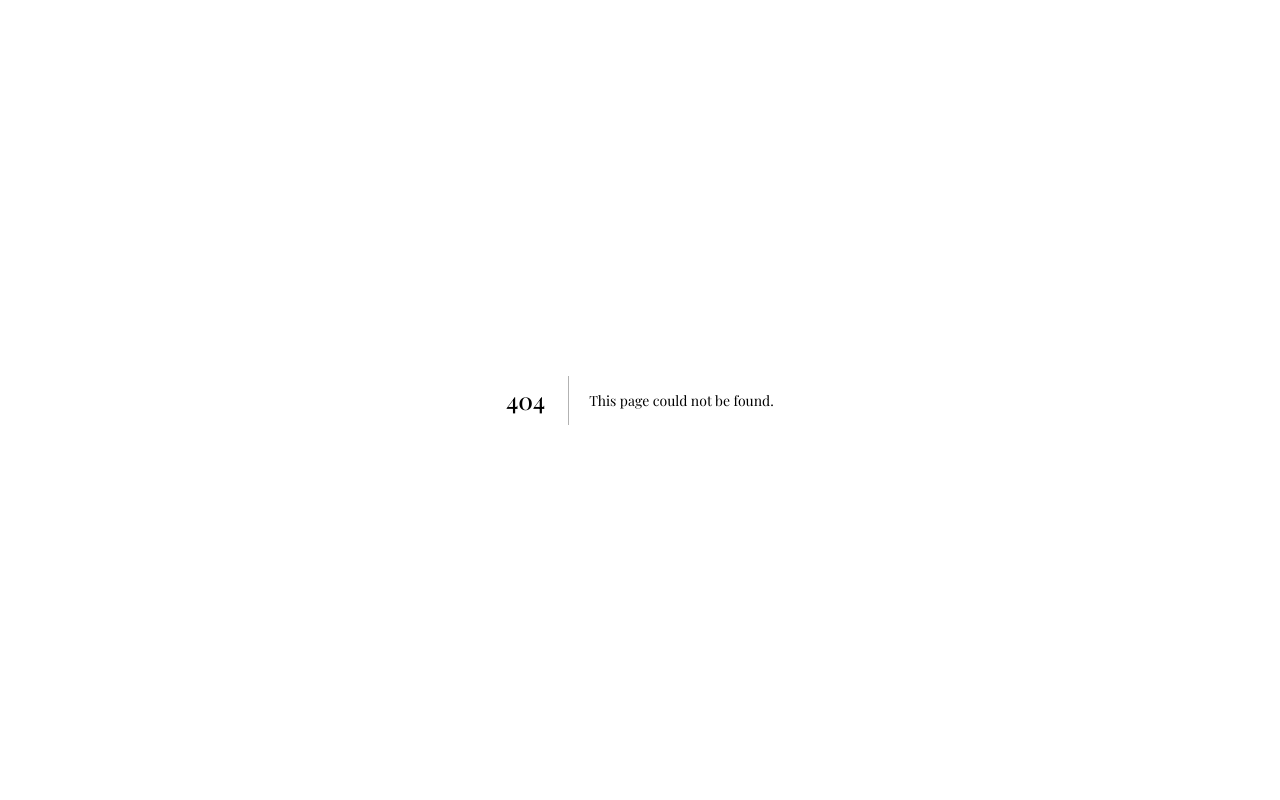
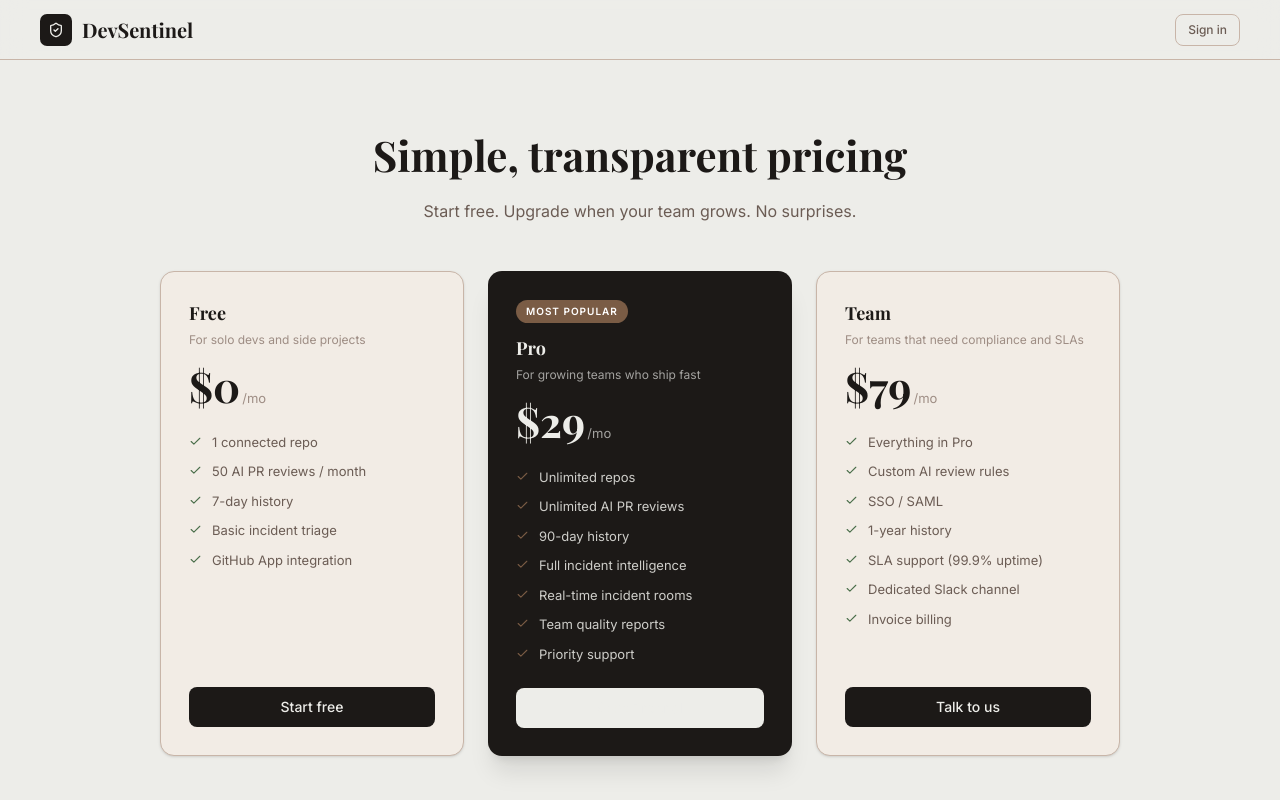
Before and after one commit to Deepesh-Katudia/DevSentinel, a Next.js app in the folder apps/web/: page /pricing in a window 1280 px wide. Before the commit this address had no page. Shown: the top 800 px of the page. Built offline with nearby package versions, Linux system fonts and the light colour scheme; a web font is replaced by a local one.

Commit message:
feat: add landing page and pricing page (3-tier Free/Pro/Team)

```diff
--- a/apps/web/app/page.tsx
+++ b/apps/web/app/page.tsx
@@ -1,65 +1,140 @@
-import Image from "next/image";
+import Link from "next/link";
+import { Button } from "@/components/ui/button";
+import { Footer } from "@/components/ui/footer";
+import { ShieldCheck, GitPullRequest, Zap, Users } from "lucide-react";
 
-export default function Home() {
+const features = [
+  {
+    icon: GitPullRequest,
+    title: "AI Code Review",
+    desc: "Claude reviews every PR — catching bugs, security issues, and performance problems before they reach production.",
+  },
+  {
+    icon: Zap,
+    title: "Incident Intelligence",
+    desc: "Sentry alerts become structured incident rooms in seconds. AI triage pinpoints root causes instantly.",
+  },
+  {
+    icon: Users,
+    title: "Team Quality Reports",
+    desc: "Track per-engineer code quality trends, identify riskiest files, and celebrate improvements over time.",
+  },
+];
+
+const stats = [
+  { value: "142+", label: "PRs reviewed daily" },
+  { value: "3×", label: "faster incident resolution" },
+  { value: "99.9%", label: "uptime SLA" },
+];
+
+export default function LandingPage() {
   return (
-    <div className="flex flex-col flex-1 items-center justify-center bg-zinc-50 font-sans dark:bg-black">
-      <main className="flex flex-1 w-full max-w-3xl flex-col items-center justify-between py-32 px-16 bg-white dark:bg-black sm:items-start">
-        <Image
-          className="dark:invert"
-          src="/next.svg"
-          alt="Next.js logo"
-          width={100}
-          height={20}
-          priority
-        />
-        <div className="flex flex-col items-center gap-6 text-center sm:items-start sm:text-left">
-          <h1 className="max-w-xs text-3xl font-semibold leading-10 tracking-tight text-black dark:text-zinc-50">
-            To get started, edit the page.tsx file.
+    <div className="min-h-screen flex flex-col bg-[var(--bg)]">
+      {/* Nav */}
+      <nav className="h-[60px] flex items-center px-10 border-b border-[var(--border)] bg-[rgba(237,237,233,0.9)] backdrop-blur-md sticky top-0 z-50">
+        <div className="flex items-center gap-2.5 font-serif text-[20px] font-bold text-[var(--ink)]">
+          <span className="w-8 h-8 bg-[var(--ink)] rounded-[7px] flex items-center justify-center">
+            <ShieldCheck size={16} className="text-[var(--bg)]" />
+          </span>
+          DevSentinel
+        </div>
+        <div className="ml-auto flex items-center gap-3">
+          <Link
+            href="/pricing"
+            className="text-[14px] text-[var(--ink-3)] hover:text-[var(--ink)] transition-colors"
+          >
+            Pricing
+          </Link>
+          <Button asChild size="sm">
+            <Link href="/sign-in">Sign in</Link>
+          </Button>
+        </div>
+      </nav>
+
+      <main className="flex-1">
+        {/* Hero */}
+        <section className="max-w-4xl mx-auto px-8 pt-20 pb-16 text-center">
+          <div className="inline-flex items-center gap-2 bg-[var(--surface)] border border-[var(--border)] rounded-full px-4 py-1.5 text-[12px] font-semibold text-[var(--ink-3)] mb-6">
+            <span className="w-1.5 h-1.5 rounded-full bg-[var(--pos)] animate-pulse" />
+            Now in beta — free for small teams
+          </div>
+
+          <h1 className="text-[52px] leading-[1.1] font-serif font-bold text-[var(--ink)] mb-5">
+            Catch problems before
+            <br />
+            <span className="text-[var(--graph)]">they ship.</span>
           </h1>
-          <p className="max-w-md text-lg leading-8 text-zinc-600 dark:text-zinc-400">
-            Looking for a starting point or more instructions? Head over to{" "}
-            <a
-              href="https://vercel.com/templates?framework=next.js&utm_source=create-next-app&utm_medium=appdir-template-tw&utm_campaign=create-next-app"
-              className="font-medium text-zinc-950 dark:text-zinc-50"
-            >
-              Templates
-            </a>{" "}
-            or the{" "}
-            <a
-              href="https://nextjs.org/learn?utm_source=create-next-app&utm_medium=appdir-template-tw&utm_campaign=create-next-app"
-              className="font-medium text-zinc-950 dark:text-zinc-50"
-            >
-              Learning
-            </a>{" "}
-            center.
+
+          <p className="text-[18px] text-[var(--ink-3)] max-w-2xl mx-auto mb-8 leading-relaxed">
+            DevSentinel combines AI code review and real-time incident
+            intelligence so your team ships faster and sleeps better.
           </p>
-        </div>
-        <div className="flex flex-col gap-4 text-base font-medium sm:flex-row">
-          <a
-            className="flex h-12 w-full items-center justify-center gap-2 rounded-full bg-foreground px-5 text-background transition-colors hover:bg-[#383838] dark:hover:bg-[#ccc] md:w-[158px]"
-            href="https://vercel.com/new?utm_source=create-next-app&utm_medium=appdir-template-tw&utm_campaign=create-next-app"
-            target="_blank"
-            rel="noopener noreferrer"
-          >
-            <Image
-              className="dark:invert"
-              src="/vercel.svg"
-              alt="Vercel logomark"
-              width={16}
-              height={16}
-            />
-            Deploy Now
-          </a>
-          <a
-            className="flex h-12 w-full items-center justify-center rounded-full border border-solid border-black/[.08] px-5 transition-colors hover:border-transparent hover:bg-black/[.04] dark:border-white/[.145] dark:hover:bg-[#1a1a1a] md:w-[158px]"
-            href="https://nextjs.org/docs?utm_source=create-next-app&utm_medium=appdir-template-tw&utm_campaign=create-next-app"
-            target="_blank"
-            rel="noopener noreferrer"
-          >
-            Documentation
-          </a>
-        </div>
+
+          <div className="flex items-center justify-center gap-3">
+            <Button size="lg" asChild>
+              <Link href="/sign-up">Start free — no credit card</Link>
+            </Button>
+            <Button variant="outline" size="lg" asChild>
+              <Link href="/pricing">See pricing</Link>
+            </Button>
+          </div>
+        </section>
+
+        {/* Stats */}
+        <section className="bg-[var(--surface)] border-y border-[var(--border)] py-10">
+          <div className="max-w-4xl mx-auto px-8 grid grid-cols-3 gap-6 text-center">
+            {stats.map((s) => (
+              <div key={s.label}>
+                <p className="text-[42px] font-serif font-bold text-[var(--ink)]">
+                  {s.value}
+                </p>
+                <p className="text-[13px] text-[var(--ink-4)] mt-1">{s.label}</p>
+              </div>
+            ))}
+          </div>
+        </section>
+
+        {/* Features */}
+        <section className="max-w-5xl mx-auto px-8 py-16">
+          <h2 className="text-[32px] font-serif font-bold text-[var(--ink)] text-center mb-10">
+            Two modules. One mission.
+          </h2>
+          <div className="grid grid-cols-3 gap-6">
+            {features.map((f) => (
+              <div
+                key={f.title}
+                className="bg-[#f2ece5] border border-[var(--border)] rounded-[12px] p-6 shadow-sm"
+              >
+                <div className="w-9 h-9 bg-[var(--ink)] rounded-lg flex items-center justify-center mb-4">
+                  <f.icon size={16} className="text-[var(--bg)]" />
+                </div>
+                <h3 className="text-[16px] font-serif font-bold text-[var(--ink)] mb-2">
+                  {f.title}
+                </h3>
+                <p className="text-[13px] text-[var(--ink-3)] leading-relaxed">
+                  {f.desc}
+                </p>
+              </div>
+            ))}
+          </div>
+        </section>
+
+        {/* CTA */}
+        <section className="max-w-2xl mx-auto px-8 py-16 text-center">
+          <h2 className="text-[32px] font-serif font-bold text-[var(--ink)] mb-4">
+            Ready to ship with confidence?
+          </h2>
+          <p className="text-[15px] text-[var(--ink-3)] mb-6">
+            Connect your GitHub repos in under 2 minutes. No enterprise
+            contract required.
+          </p>
+          <Button size="lg" asChild>
+            <Link href="/sign-up">Get started free</Link>
+          </Button>
+        </section>
       </main>
+
+      <Footer />
     </div>
   );
 }
--- /dev/null
+++ b/apps/web/app/pricing/page.tsx
@@ -0,0 +1,199 @@
+// apps/web/app/pricing/page.tsx
+import Link from "next/link";
+import { Button } from "@/components/ui/button";
+import { Check } from "lucide-react";
+import { Footer } from "@/components/ui/footer";
+import { ShieldCheck } from "lucide-react";
+
+const plans = [
+  {
+    name: "Free",
+    price: "$0",
+    period: "/mo",
+    tagline: "For solo devs and side projects",
+    cta: "Start free",
+    ctaHref: "/sign-up",
+    highlight: false,
+    features: [
+      "1 connected repo",
+      "50 AI PR reviews / month",
+      "7-day history",
+      "Basic incident triage",
+      "GitHub App integration",
+    ],
+  },
+  {
+    name: "Pro",
+    price: "$29",
+    period: "/mo",
+    tagline: "For growing teams who ship fast",
+    cta: "Start Pro trial",
+    ctaHref: "/sign-up?plan=pro",
+    highlight: true,
+    features: [
+      "Unlimited repos",
+      "Unlimited AI PR reviews",
+      "90-day history",
+      "Full incident intelligence",
+      "Real-time incident rooms",
+      "Team quality reports",
+      "Priority support",
+    ],
+  },
+  {
+    name: "Team",
+    price: "$79",
+    period: "/mo",
+    tagline: "For teams that need compliance and SLAs",
+    cta: "Talk to us",
+    ctaHref: "mailto:sales@devsentinel.com",
+    highlight: false,
+    features: [
+      "Everything in Pro",
+      "Custom AI review rules",
+      "SSO / SAML",
+      "1-year history",
+      "SLA support (99.9% uptime)",
+      "Dedicated Slack channel",
+      "Invoice billing",
+    ],
+  },
+];
+
+export default function PricingPage() {
+  return (
+    <div className="min-h-screen flex flex-col bg-[var(--bg)]">
+      {/* Nav */}
+      <nav className="h-[60px] flex items-center px-10 border-b border-[var(--border)] bg-[rgba(237,237,233,0.9)] backdrop-blur-md sticky top-0 z-50">
+        <Link href="/" className="flex items-center gap-2.5 font-serif text-[20px] font-bold text-[var(--ink)]">
+          <span className="w-8 h-8 bg-[var(--ink)] rounded-[7px] flex items-center justify-center">
+            <ShieldCheck size={16} className="text-[var(--bg)]" />
+          </span>
+          DevSentinel
+        </Link>
+        <div className="ml-auto flex items-center gap-3">
+          <Button variant="outline" size="sm" asChild>
+            <Link href="/login">Sign in</Link>
+          </Button>
+        </div>
+      </nav>
+
+      <main className="flex-1 max-w-5xl mx-auto px-8 py-16 w-full">
+        {/* Header */}
+        <div className="text-center mb-12">
+          <h1 className="text-[42px] font-serif font-bold text-[var(--ink)] mb-3">
+            Simple, transparent pricing
+          </h1>
+          <p className="text-[16px] text-[var(--ink-3)] max-w-xl mx-auto">
+            Start free. Upgrade when your team grows. No surprises.
+          </p>
+        </div>
+
+        {/* Pricing cards */}
+        <div className="grid grid-cols-3 gap-6">
+          {plans.map((plan) => (
+            <div
+              key={plan.name}
+              className={`rounded-[14px] p-7 flex flex-col ${
+                plan.highlight
+                  ? "bg-[var(--ink)] text-[var(--bg)] shadow-xl"
+                  : "bg-[#f2ece5] border border-[var(--border)] shadow-sm"
+              }`}
+            >
+              {/* Plan header */}
+              <div className="mb-6">
+                {plan.highlight && (
+                  <span className="text-[10px] font-semibold uppercase tracking-widest bg-[var(--graph)] text-white px-2.5 py-1 rounded-full mb-3 inline-block">
+                    Most popular
+                  </span>
+                )}
+                <h2
+                  className={`text-[18px] font-serif font-bold mb-1 ${
+                    plan.highlight ? "text-[var(--bg)]" : "text-[var(--ink)]"
+                  }`}
+                >
+                  {plan.name}
+                </h2>
+                <p
+                  className={`text-[12px] mb-4 ${
+                    plan.highlight ? "text-[rgba(237,237,233,0.65)]" : "text-[var(--ink-4)]"
+                  }`}
+                >
+                  {plan.tagline}
+                </p>
+                <div className="flex items-baseline gap-0.5">
+                  <span
+                    className={`text-[42px] font-serif font-bold leading-none ${
+                      plan.highlight ? "text-[var(--bg)]" : "text-[var(--ink)]"
+                    }`}
+                  >
+                    {plan.price}
+                  </span>
+                  <span
+                    className={`text-[13px] ${
+                      plan.highlight ? "text-[rgba(237,237,233,0.65)]" : "text-[var(--ink-4)]"
+                    }`}
+                  >
+                    {plan.period}
+                  </span>
+                </div>
+              </div>
+
+              {/* Features */}
+              <ul className="space-y-2.5 flex-1 mb-6">
+                {plan.features.map((feat) => (
+                  <li key={feat} className="flex items-start gap-2.5 text-[13px]">
+                    <Check
+                      size={13}
+                      className={`mt-0.5 flex-shrink-0 ${
+                        plan.highlight ? "text-[var(--graph)]" : "text-[var(--pos)]"
+                      }`}
+                    />
+                    <span
+                      className={
+                        plan.highlight ? "text-[rgba(237,237,233,0.85)]" : "text-[var(--ink-3)]"
+                      }
+                    >
+                      {feat}
+                    </span>
+                  </li>
+                ))}
+              </ul>
+
+              {/* CTA */}
+              <Button
+                variant={plan.highlight ? "outline" : "default"}
+                size="lg"
+                className={
+                  plan.highlight
+                    ? "border-[rgba(237,237,233,0.4)] text-[var(--bg)] hover:bg-[rgba(237,237,233,0.1)] w-full"
+                    : "w-full"
+                }
+                asChild
+              >
+                <Link href={plan.ctaHref}>{plan.cta}</Link>
+              </Button>
+            </div>
+          ))}
+        </div>
+
+        {/* FAQ teaser */}
+        <div className="mt-16 text-center">
+          <p className="text-[14px] text-[var(--ink-4)]">
+            Questions?{" "}
+            <a href="mailto:hello@devsentinel.com" className="text-[var(--ink-3)] underline hover:text-[var(--ink)] transition-colors">
+              Email us
+            </a>{" "}
+            or{" "}
+            <Link href="/" className="text-[var(--ink-3)] underline hover:text-[var(--ink)] transition-colors">
+              read the docs
+            </Link>
+            .
+          </p>
+        </div>
+      </main>
+
+      <Footer />
+    </div>
+  );
+}
```
